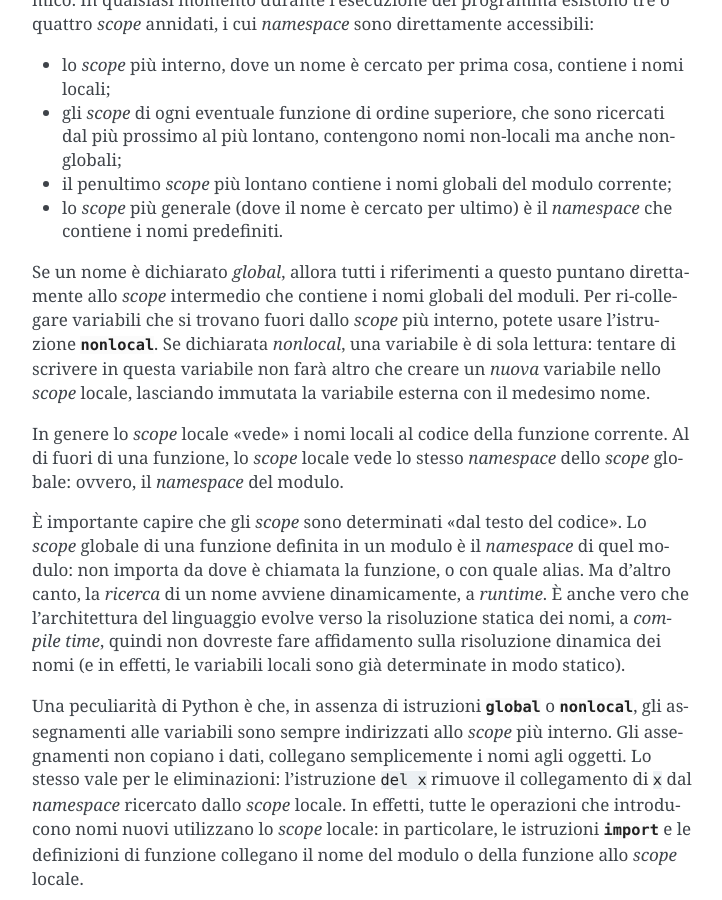
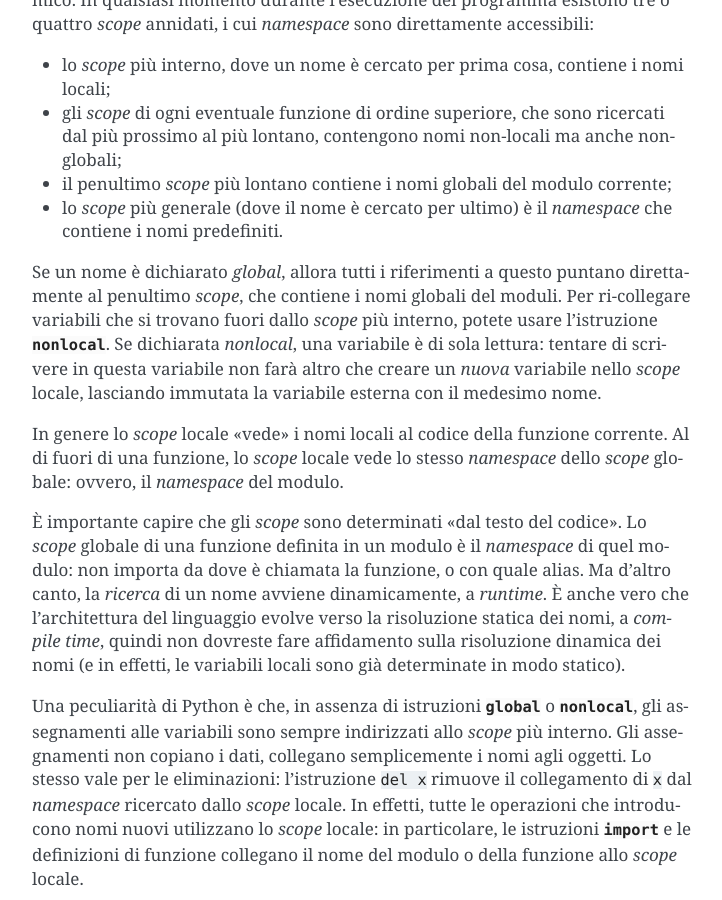
Before and after one commit to ricpol/pytutorial-it, a Sphinx documentation site: the page built from tutorial/source/classes.rst, in a window 1280 px wide and 900 px high, scrolled down 2689 px. Shown: the whole window, without its empty margins (388-1110 px from the left). Built offline with Sphinx 7.4.7, drawn with Linux system fonts in a browser that asks for light colours.

```diff
--- a/tutorial/source/appetite.rst
+++ b/tutorial/source/appetite.rst
@@ -8,7 +8,7 @@
 
     Questa è la traduzione della **versione "stabile" del Tutorial**,
     corrispondente a Python 3.10, ed è aggiornata al
-    `10 ottobre 2022 <https://github.com/python/cpython/commits/3.10/Doc/tutorial>`_.
+    `12 dicembre 2022 <https://github.com/python/cpython/commits/3.10/Doc/tutorial>`_.
 
     La repository GitHub di questo progetto
     `si trova qui <https://github.com/ricpol/pytutorial-it>`_:
--- a/tutorial/source/classes.rst
+++ b/tutorial/source/classes.rst
@@ -139,7 +139,7 @@ o quattro *scope* annidati, i cui *namespace* sono direttamente accessibili:
   che contiene i nomi predefiniti.
 
 Se un nome è dichiarato *global*, allora tutti i riferimenti a questo puntano
-direttamente allo *scope* intermedio che contiene i nomi globali del moduli.
+direttamente al penultimo *scope*, che contiene i nomi globali del moduli.
 Per ri-collegare variabili che si trovano fuori dallo *scope* più interno,
 potete usare l'istruzione :keyword:`nonlocal`. Se dichiarata *nonlocal*, una
 variabile è di sola lettura: tentare di scrivere in questa variabile non farà
--- a/tutorial/source/datastructures.rst
+++ b/tutorial/source/datastructures.rst
@@ -115,7 +115,7 @@ Un esempio che utilizza molti metodi delle liste::
 
 Avrete notato che i metodi come ``insert``, ``remove`` o ``sort``, che
 modificano soltanto la lista, non hanno valore di ritorno -- ovvero,
-restituiscono il ``None`` di default. [1]_  Questo è un principio di design
+restituiscono il ``None`` di default. [#]_  Questo è un principio di design
 che vale per tutte le strutture-dati mutabili in Python.
 
 Un'altra cosa da osservare è che non tutti i dati possono essere ordinati o
@@ -733,6 +733,6 @@ non fornisce un ordinamento arbitrario, ma emette invece un'eccezione
 
    .. rubric:: Note
 
-.. [1] Altri linguaggi preferiscono restituire l'oggetto mutato, cosa che
+.. [#] Altri linguaggi preferiscono restituire l'oggetto mutato, cosa che
    consente il concatenamento dei metodi, per esempio
    ``d->insert("a")->remove("b")->sort();``.
--- a/tutorial/source/interpreter.rst
+++ b/tutorial/source/interpreter.rst
@@ -54,7 +54,7 @@ Un altro modo di avviare l'interprete è ``python -c command [arg] ...``, che
 esegue l'istruzione (o le istruzioni) in *command*, analogamente all'opzione
 :option:`-c` della shell. Siccome le istruzioni Python di solito comprendono
 spazi o altri caratteri speciali della shell, è consigliabile racchiudere
-*command* tra apici singoli.
+*command* tra apici.
 
 Alcuni moduli Python possono essere eseguiti come script. Si possono invocare
 con ``python -m module [arg] ...``, che esegue il file *module* come se ne
```
